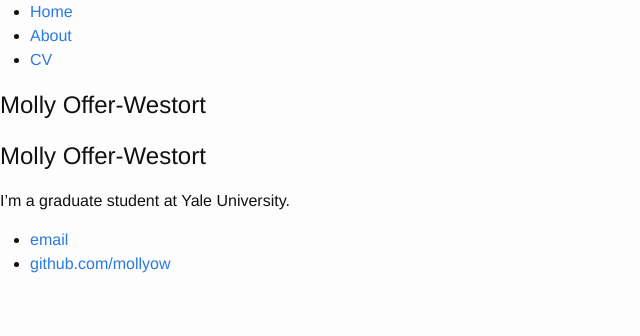
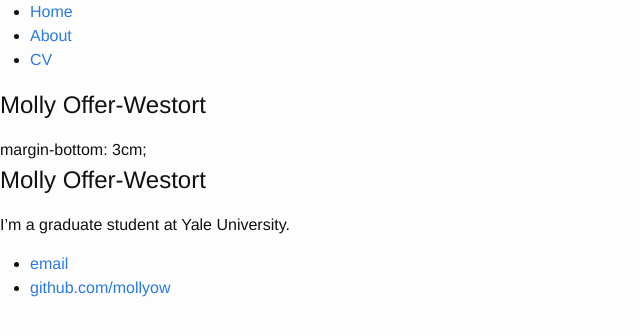
Before and after one commit to mollyow/mollyow.github.io, a Jekyll site: the page built from index.markdown, in a window 1280 px wide. Shown: the top 336 px of the page, without its empty margins (0-640 px from the left). Built offline with Jekyll 4.4.1, drawn with Linux system fonts in a browser that asks for light colours.

Commit message:
Update default.html

```diff
--- a/_layouts/default.html
+++ b/_layouts/default.html
@@ -16,6 +16,7 @@
 			</nav>
 			<div class="container">
 				<h2>Molly Offer-Westort</h2>
+				margin-bottom: 3cm;
 
 			{{ content }}
 
```
